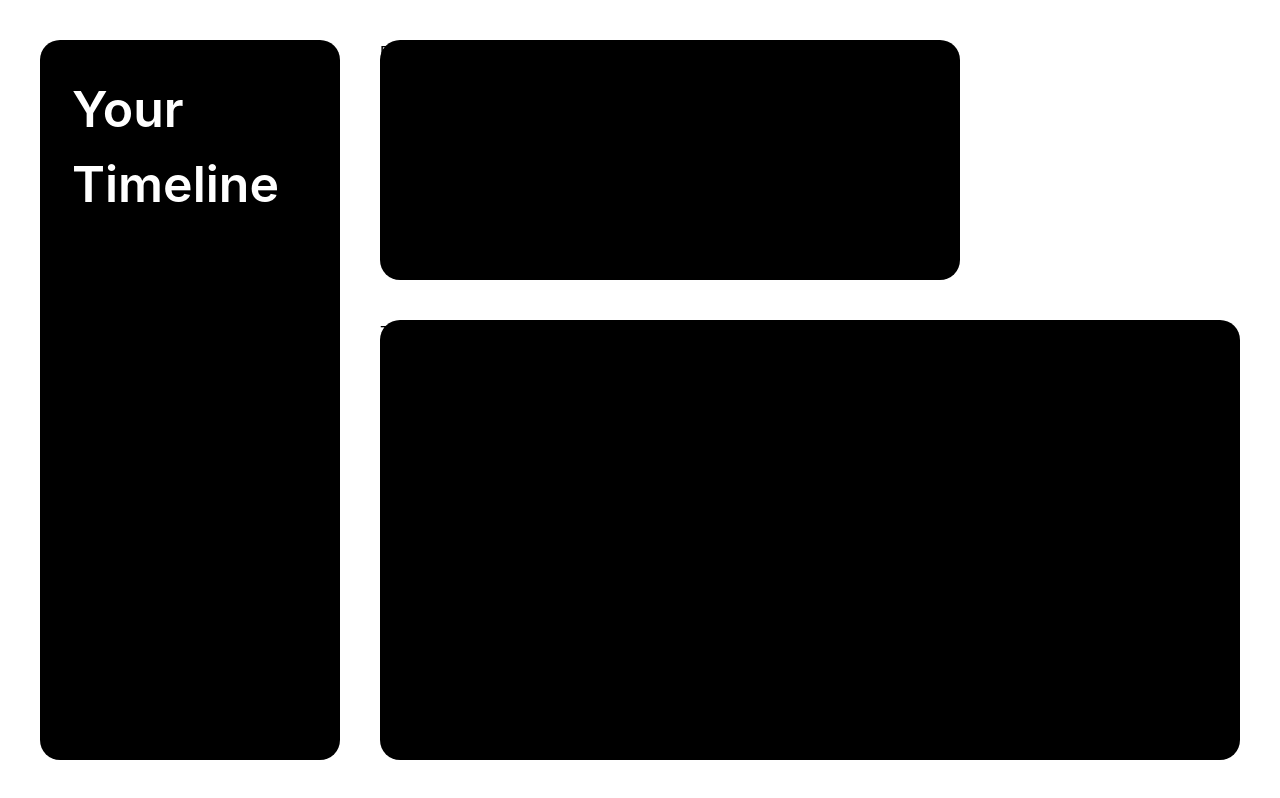
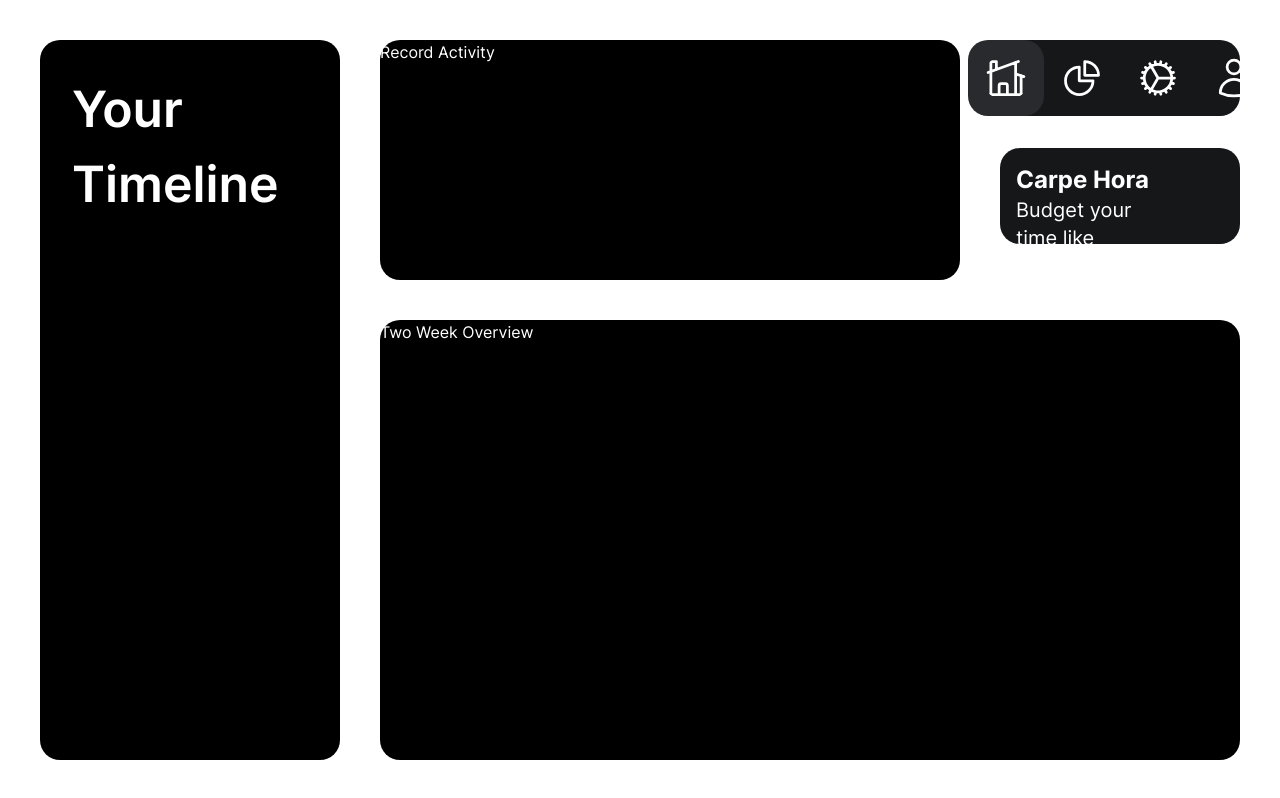
Before and after one commit to syntheit/carpe-hora-web, a Next.js app: page / in a window 1280 px wide. Built offline with nearby package versions, Linux system fonts and the light colour scheme.

Commit message:
Added paginator thing

```diff
--- a/src/app/globals.css
+++ b/src/app/globals.css
@@ -11,6 +11,12 @@
 }
 
 @layer components {
+  html,
+  body,
+  #__next {
+    height: 100%;
+  }
+
   .box_shadow {
     box-shadow: 0px 20px 40px rgba(0, 0, 0, 0.1);
   }
@@ -19,4 +25,13 @@
     background-color: #161719;
     border-radius: 20px;
   }
+
+  .page_icon {
+    @apply h-11 w-11 text-white m-2;
+  }
+
+  .page_icon_bg {
+    border-radius: 20px;
+    @apply bg-[#282A2E];
+  }
 }
--- a/src/app/layout.tsx
+++ b/src/app/layout.tsx
@@ -1,3 +1,4 @@
+import Paginator from "@/components/Paginator/Paginator";
 import "./globals.css";
 
 export default function RootLayout({
@@ -7,9 +8,15 @@ export default function RootLayout({
 }) {
   return (
     <html lang="en">
-      <body className="bg-black">
-        <div>{children}</div>
-        <div></div>
+      <body className="flex justify-center p-10 text-white">
+        <div className="">{children}</div>
+        <div className="absolute flex flex-col right-10 h-[30vh] w-[30vh]">
+          <Paginator />
+          <div className="flex flex-col p-4 container h-[12vh] w-[30vh] mt-8">
+            <h3 className="text-2xl font-bold">Carpe Hora</h3>
+            <p className="w-8/12 text-xl">Budget your time like money</p>
+          </div>
+        </div>
       </body>
     </html>
   );
--- a/src/app/page.tsx
+++ b/src/app/page.tsx
@@ -1,15 +1,15 @@
-import Timeline from '../components/Dashboard/Timeline'
+import Timeline from "../components/Dashboard/Timeline";
 
 export default function Dashboard() {
   return (
-        <div className="flex flex-row gap-10 h-screen w-screen bg-white p-10">
+    <div className="flex gap-10 h-full w-screen px-10">
       <div className="bg-black flex-initial w-1/4 rounded-[20px]">
-                <Timeline/>
+        <Timeline />
       </div>
       <div className="flex flex-col gap-10 grow">
         <div className="flex flex-row gap-10 flex-initial h-[30vh]">
           <div className="bg-black grow rounded-[20px]">Record Activity</div>
-                    <div className="invisible flex-initial w-[30vh]"/>
+          <div className="invisible flex-initial w-[30vh]" />
         </div>
         <div className="bg-black grow rounded-[20px]">Two Week Overview</div>
       </div>
--- a/src/components/Paginator/Paginator.tsx
+++ b/src/components/Paginator/Paginator.tsx
@@ -1,10 +1,81 @@
-import { Pages } from "@/constants/Pages";
-import { ChartPieIcon } from "@heroicons/react/24/solid";
+"use client";
+
+import {
+  ChartPieIcon,
+  HomeModernIcon,
+  CogIcon,
+  UserIcon,
+} from "@heroicons/react/24/outline";
+import Link from "next/link";
+import { useState } from "react";
+
+type pagelink = "/" | "/statistics" | "/settings" | "/profile";
 
 const Paginator = () => {
+  const [page, setPage] = useState<pagelink>("/");
+  const [active, setActive] = useState<pagelink | "">("");
+
   return (
-    <div>
-      <ChartPieIcon className="h-6 w-6 text-blue-500" />
+    <div className="flex items-center justify-center container">
+      <Link
+        href="/"
+        onClick={() => setPage("/")}
+        className={`${
+          active === "/" || (page === "/" && active === "" && "page_icon_bg")
+            ? "page_icon_bg"
+            : ""
+        } p-2`}
+        onMouseEnter={() => setActive("/")}
+        onMouseLeave={() => setActive("")}
+      >
+        <HomeModernIcon
+          className={`page_icon ${
+            active === "/" || (page === "/" && active === "" && "page_icon_bg")
+          }`}
+        />
+      </Link>
+      <Link
+        href="/statistics"
+        onClick={() => setPage("/statistics")}
+        className={`${
+          active === "/statistics" ||
+          (page === "/statistics" && active === "" && "page_icon_bg")
+            ? "page_icon_bg"
+            : ""
+        } p-2`}
+        onMouseEnter={() => setActive("/statistics")}
+        onMouseLeave={() => setActive("")}
+      >
+        <ChartPieIcon className="page_icon" />
+      </Link>
+      <Link
+        href="/settings"
+        onClick={() => setPage("/settings")}
+        className={`${
+          active === "/settings" ||
+          (page === "/settings" && active === "" && "page_icon_bg")
+            ? "page_icon_bg"
+            : ""
+        } p-2`}
+        onMouseEnter={() => setActive("/settings")}
+        onMouseLeave={() => setActive("")}
+      >
+        <CogIcon className="page_icon" />
+      </Link>
+      <Link
+        href="/profile"
+        onClick={() => setPage("/profile")}
+        className={`${
+          active === "/profile" ||
+          (page === "/profile" && active === "" && "page_icon_bg")
+            ? "page_icon_bg"
+            : ""
+        } p-2`}
+        onMouseEnter={() => setActive("/profile")}
+        onMouseLeave={() => setActive("")}
+      >
+        <UserIcon className="page_icon" />
+      </Link>
     </div>
   );
 };
```
Lines whose indentation alone changed are shown as unchanged.
